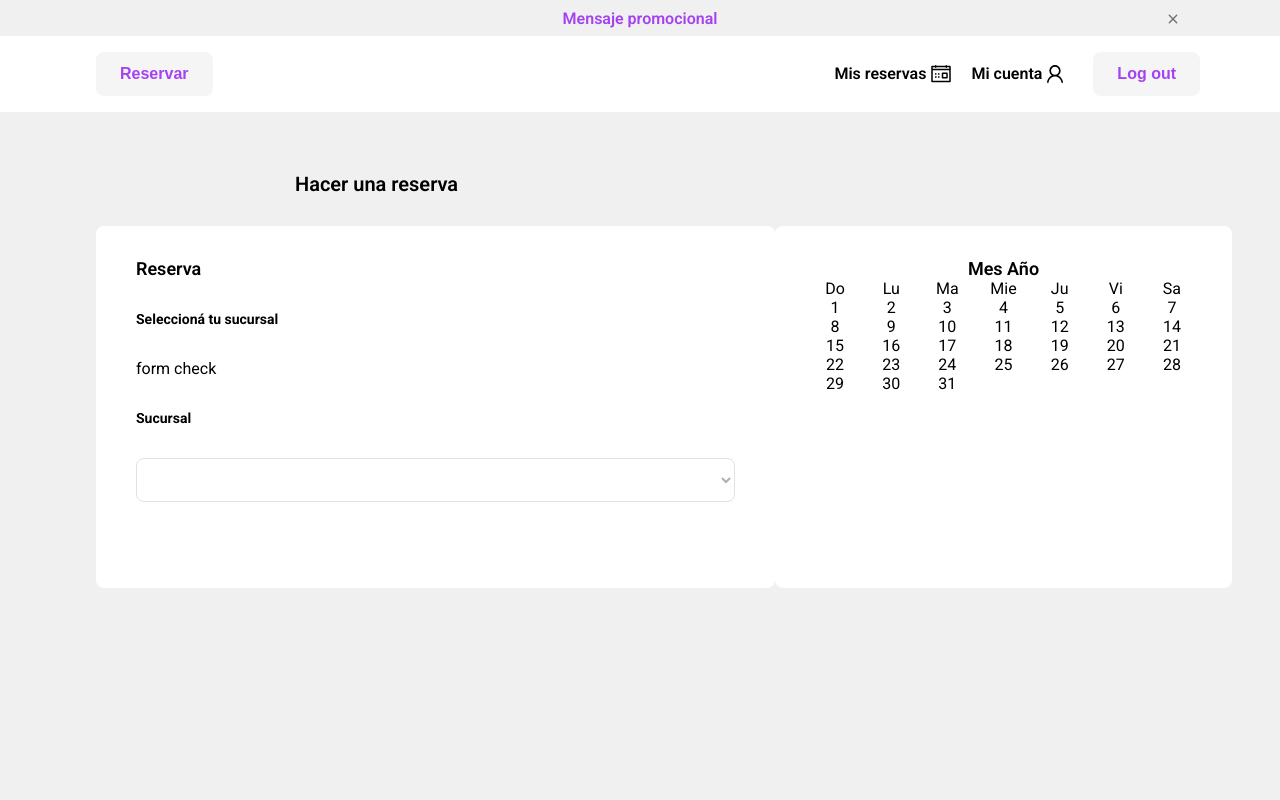
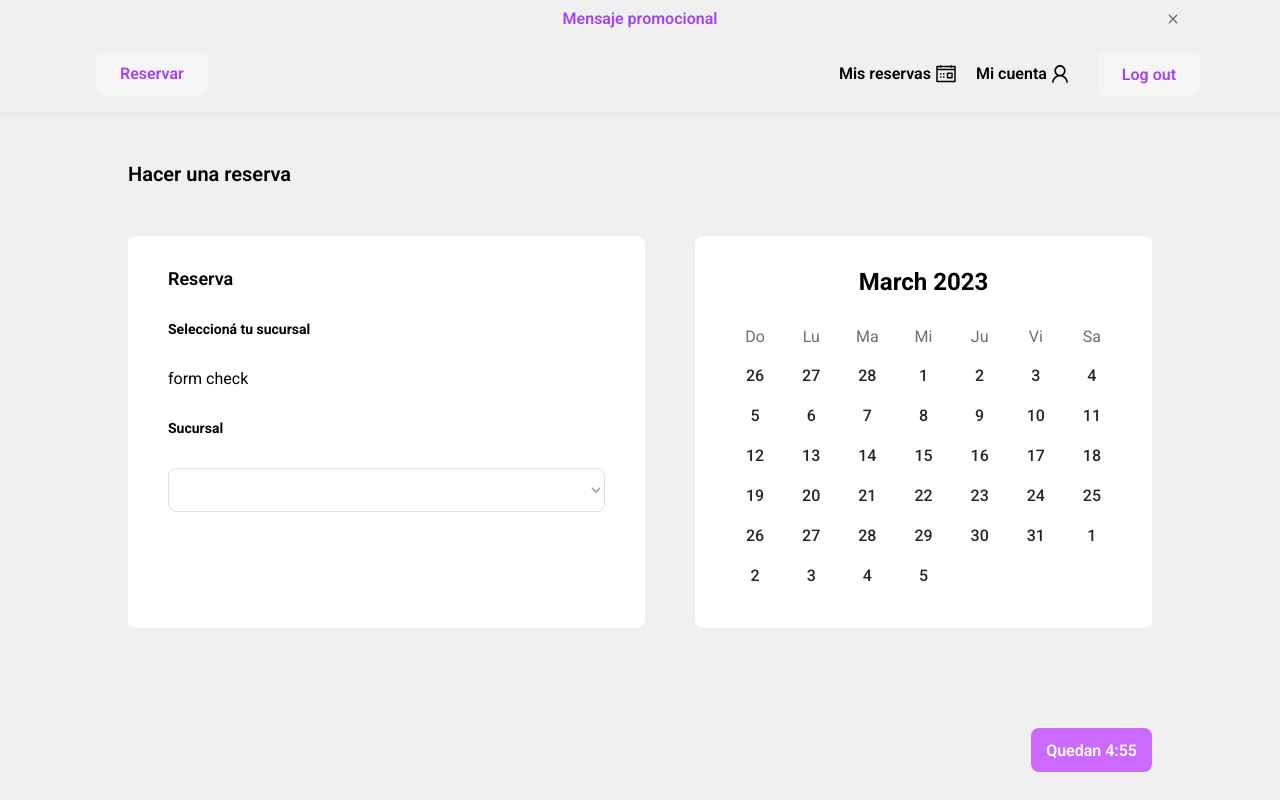
Before and after one commit to MatiasOrlando/Line-up, a Next.js app in the folder client/: page /reserva in a window 1280 px wide. Built offline with nearby package versions, Linux system fonts and the light colour scheme; no server answers; sample sign-in values are in the browser's storage.

Commit message:
feat: vista reserva

```diff
--- a/client/src/components/FormReserva/reserva.jsx
+++ b/client/src/components/FormReserva/reserva.jsx
@@ -1,64 +1,102 @@
-import Image from "next/image";
-import desplegableAbajo from "../../assets/desplegable-abajo.svg";
+import { DateTime } from "luxon";
+import { useEffect } from "react";
+import { useState } from "react";
+//const nombreMes = dt.get("monthLong").charAt(0).toUpperCase() + dt.get("monthLong").slice(1);
+export default function FormReserva() {
+  const today = DateTime.local();
+  const initialDayOfCurrentMonth = today.startOf("month").weekday
+  const nombreMes =
+    today.get("monthLong").charAt(0).toUpperCase() +
+    today.get("monthLong").slice(1);
+  const year = today.year
+  const firstDayOfMonth = today.startOf("month");
+  const lastDayOfMonth = today.endOf("month");
+  const startOfPreviousMonth = firstDayOfMonth.minus({ days: 6 });
+  const endOfNextMonth = lastDayOfMonth.plus({ days: 6 });
+  const previousMonthDates = [];
 
-export default function FormReserva() {
+  for (let i = 0; i <= 6; i++) {
+    previousMonthDates.push(startOfPreviousMonth.plus({ days: i }));
+  }
+
+  const currentMonthDates = [];
+  for (let i = 1; i <= lastDayOfMonth.day; i++) {
+    currentMonthDates.push(firstDayOfMonth.plus({ days: i  }));
+  }
+
+  const nextMonthDates = [];
+  for (let i = 6; i >= 0; i--) {
+    nextMonthDates.push(endOfNextMonth.minus({ days: i  }));
+  }
+
+  currentMonthDates.pop()
+  nextMonthDates.shift()
+
+  const calendarDates = [...new Set([...previousMonthDates,...currentMonthDates, ...nextMonthDates])];
+
+  const maxItems = 42;
+  const limitedArray = calendarDates.slice(0, Math.min(calendarDates.length, maxItems));
+
+  const ultisimoYfinalArray = limitedArray.slice(initialDayOfCurrentMonth)
+
+
+  const [tiempoRestante, setTiempoRestante] = useState(300);
+
+  useEffect(() => {
+    const intervalo = setInterval(() => {
+
+      setTiempoRestante(tiempoRestante => tiempoRestante - 1);
+    }, 1000);
+
+    return () => clearInterval(intervalo);
+  }, []);
+
+
+  function formatearTiempo(tiempo) {
+    const minutos = Math.floor(tiempo / 60);
+    const segundos = tiempo % 60;
+    return `${minutos}:${segundos < 10 ? '0' : ''}${segundos}`;
+  }
+
+  function terminarContador() {
+    // Recargamos la página
+    window.location.reload();
+  }
+
+  useEffect(() => {
+    if (tiempoRestante === 0) {
+      terminarContador();
+    }
+  }, [tiempoRestante]);
+
   return (
-    <>
-      <div className="bg-grey2">
+      <div className="content-container">
         <h1 className="reserva-title">Hacer una reserva</h1>
-        <div className="content-container">
         <div className="reserva-form-container">
           <h2 className="reserva-title-2">Reserva</h2>
           <h3 className="reserva-title-3">Seleccioná tu sucursal</h3>
           <p>form check</p>
           <h3 className="reserva-title-3">Sucursal</h3>
-            <select className="input-primary eleven" />
+          <select className="input-primary w100" />
         </div>
         <div className="calendar-container">
-            <h2 className="reserva-title-2">Mes Año</h2>
+          <h2>{nombreMes} {year}</h2>
           <ol>
             <li className="day-name">Do</li>
             <li className="day-name">Lu</li>
             <li className="day-name">Ma</li>
-              <li className="day-name">Mie</li>
+            <li className="day-name">Mi</li>
             <li className="day-name">Ju</li>
             <li className="day-name">Vi</li>
             <li className="day-name">Sa</li>
-              <li>1</li>
-              <li>2</li>
-              <li>3</li>
-              <li>4</li>
-              <li>5</li>
-              <li>6</li>
-              <li>7</li>
-              <li>8</li>
-              <li>9</li>
-              <li>10</li>
-              <li>11</li>
-              <li>12</li>
-              <li>13</li>
-              <li>14</li>
-              <li>15</li>
-              <li>16</li>
-              <li>17</li>
-              <li>18</li>
-              <li>19</li>
-              <li>20</li>
-              <li>21</li>
-              <li>22</li>
-              <li>23</li>
-              <li>24</li>
-              <li>25</li>
-              <li>26</li>
-              <li>27</li>
-              <li>28</li>
-              <li>29</li>
-              <li>30</li>
-              <li>31</li>
+            {ultisimoYfinalArray.map((day,i) => {
+              return  <button className="calendary-days" key={i}>{day.day}</button>;
+            })}
           </ol>
         </div>
+        <div className="countdown-container">
+        <button className="btn-primary sc">Quedan {formatearTiempo(tiempoRestante)}</button>
         </div>
       </div>
-    </>
   );
 }
--- a/client/src/scss/_days.scss
+++ b/client/src/scss/_days.scss
@@ -1,6 +1,18 @@
 @import "./colors";
 
+button {
+  appearance: none;
+  border: none;
+  background: none;
+  color: inherit;
+  font: inherit;
+  padding: 0;
+  margin: 0;
+}
 .calendary-days {
+  display: flex;
+  align-items: center;
+  justify-content: center;
   width: 54px;
   height: 40px;
   border-radius: 4px;
--- a/client/src/scss/_form.scss
+++ b/client/src/scss/_form.scss
@@ -1,7 +1,8 @@
 @import "./colors";
 
 .container-form-login {
-  margin-top: 7.5%;
+  height: 40%;
+  margin-top: 10%;
   display: flex;
   justify-content: center;
   align-items: center;
@@ -9,9 +10,10 @@
 
 .container-form-login__first-div {
   width: 580px;
-  min-height: 444px;
+  height: 444px;
   padding: 32px;
   border-radius: 12px;
+  background-color: "#FFFFFF";
   box-shadow: 0px 0px 24px rgba(0, 0, 0, 0.12);
   .login-form {
     display: flex;
@@ -39,18 +41,14 @@
     height: 1px;
     border: 0;
   }
-  .credentials-box{
-    color: red;
-    text-align: center;
-    font-style: 14px;
-  }
 }
 
 .container-form-userdata {
-   margin-top: 4.5%;
+  height: calc(100vh - 76px);
   display: flex;
   justify-content: center;
   align-items: center;
+  padding-top: 30px;
 }
 
 .container-form-userdata__first-div {
--- a/client/src/scss/_header.scss
+++ b/client/src/scss/_header.scss
@@ -1,7 +1,6 @@
 @import "./colors";
 
 .header-box {
-
   height: 76px;
   box-shadow: 0px 0px 12px rgba(0, 0, 0, 0.08);
   display: flex;
--- a/client/src/scss/_register.scss
+++ b/client/src/scss/_register.scss
@@ -1,7 +1,7 @@
 @import "./colors";
 
 .container-form-register {
-  margin-top: 5%;
+  height: calc(100vh - 76px);
   display: flex;
   justify-content: center;
   align-items: center;
@@ -17,7 +17,6 @@
   background: #ffffff;
   box-shadow: 0px 0px 24px rgba(0, 0, 0, 0.12);
   border-radius: 12px;
-  font-size: 14px;
   h1 {
     font-weight: 600;
     text-align: center;
@@ -39,10 +38,6 @@
     color: $primaryColor;
     text-decoration: none;
     margin-top: 34px;
-    .icon {
-      margin-right: 2px;
-      padding-top: 2px;
-    }
   }
   .flex {
     display: flex;
--- a/client/src/scss/_reserva.scss
+++ b/client/src/scss/_reserva.scss
@@ -1,23 +1,25 @@
 @import "./colors";
 
-.bg-grey2{
+body{
     background-color: $secondaryGrey;
-    position: fixed;
-    height: 100%;
-    width: 100%;
 }
 
+
 .reserva-title{
+    margin: 0 auto;
     font-weight: 600;
     font-size: 20px;
     line-height: 24px;
-    margin-top: 60px;
-    margin-left: 295px;
+    margin-top: 5rem;
+    width: 100%;
 }
 
 .content-container{
     display: flex;
-    justify-content: space-evenly;
+    flex-wrap: wrap;
+    gap: 5rem;
+    max-width: 80%;
+    margin: 0 auto;
 }
 
 .reserva-title-2{
@@ -30,39 +32,71 @@
 }
 
 .reserva-form-container{
+    margin: 0 auto;
     background-color: white;
-    min-width: 679px;
+    min-width: 457px;
     min-height: 362px;
-    margin-top: 30px;
-    margin-left: 96px;
     border-radius: 8px;
     padding: 32px 40px;
     gap: 32px;
     display: flex;
     flex-direction: column;
     align-items: flex-start;
+    max-width: 60%;
+    flex-basis: 50%;
+    flex-grow: 1;
 }
 
 .calendar-container{
+    margin: 0 auto;
     min-width: 457px;
     min-height: 362px;
     background-color: white;
-    margin-top: 30px;
-    margin-right: 96px;
     border-radius: 8px;
     gap: 10px;
     padding: 32px;
     text-align: center;
+    max-width: 40%;
+    flex-basis: 35%;
+    select{
+        margin: 0 auto;
+        flex-grow: 1;
+    }
 }
 
 ol{
+    margin-top: 2rem;
     list-style: none;
     display: grid;
+    justify-items: center;
+    align-items: center;
     grid-template-columns: repeat(7,1fr);
-    grid-template-rows: repeat(5, 1fr);
+    grid-template-rows: repeat(6, 1fr);
     padding: 0;
 }
 
 .day-name{
+    color: $septenaryGrey;
+}
 
-}
+.w100{
+    width: 100%;
+    margin: 0 auto;
+  }
+
+  .countdown-container{
+    width: 100%;
+    display: flex;
+    flex-direction: row;
+    justify-content: flex-end;
+    }
+
+  .sc{
+    background-color: $secondaryColor;
+    display: flex;
+    justify-content: center;
+    align-items: center;
+    padding: 1.5rem;
+    margin-top: 5rem;
+
+  }
--- a/client/src/scss/app.scss
+++ b/client/src/scss/app.scss
@@ -9,8 +9,6 @@
 @import "./extents";
 @import "./reserva";
 @import "./message";
-@import "./modal";
-@import "./appointments";
 
 
 * {
```
Also changed, not shown: client/src/scss/_extents.scss (line endings or trailing spaces). Lines whose indentation alone changed are shown as unchanged.
